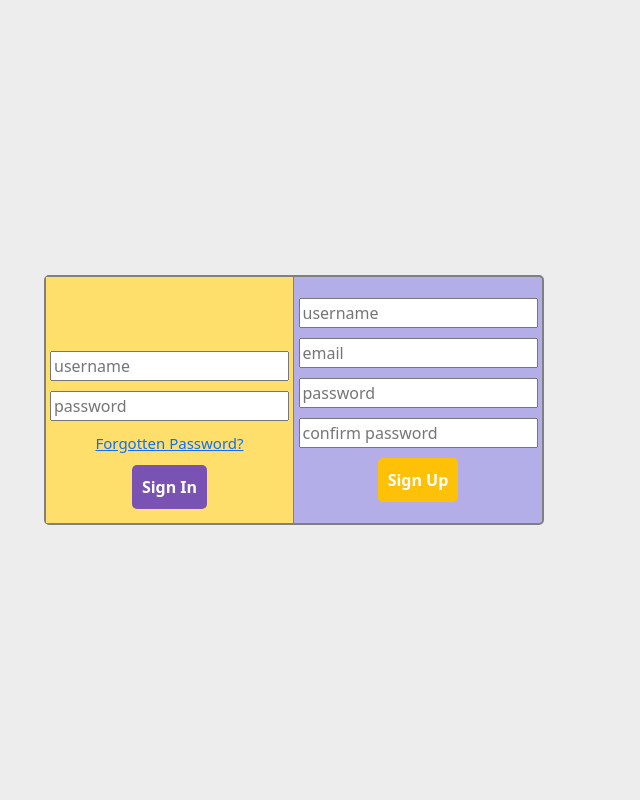
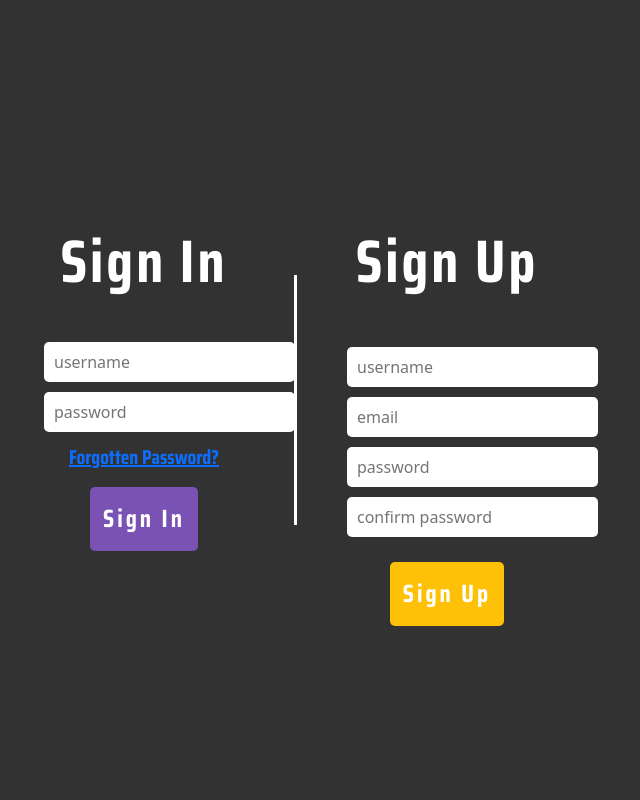
Before and after one commit to DM880/Chat, a Django app: page / in a window 1280 px wide. Shown: the whole page, without its empty margins (346-986 px from the left). Run offline with Django 3.2, Linux system fonts and the light colour scheme; some libraries are stand-ins or nearby versions.

Commit message:
sign frontend

```diff
--- a/src/chat_app/interfaces/appsite/static/css/sign.css
+++ b/src/chat_app/interfaces/appsite/static/css/sign.css
@@ -1,3 +1,6 @@
+@import url('https://fonts.googleapis.com/css2?family=Saira+Condensed:wght@700&display=swap');
+
+
 html, body {
   height: 100%;
 }
@@ -10,7 +13,27 @@ html {
 body {
   display: table-cell;
   vertical-align: middle;
-    background-color: #EDEDED;
+  background-color: #323232;
+}
+
+.line{
+  border-right:solid 3px;
+  height: 100%;
+  border-color: white;
+}
+
+.signin{
+  margin-top:-50px;
+  margin-right:50px;
+  margin-bottom:50px;
+}
+
+.sign-txt{
+  font-weight: bold;
+  color: white;
+  font-size: 60px;
+  font-family: 'Saira Condensed', sans-serif;
+  letter-spacing: 3px;
 }
 
 .phone{
@@ -21,48 +44,60 @@ body {
   display:flex;
   height: 250px;
   width: 500px;
-  border: solid 2px grey;
-  border-radius: 5px;
   text-align: center;
-  background-color: #B4AEE8;
 }
-
 .login-div{
   margin:30% auto;
   height: 50%;
   width:100%;
+  padding-right: 50px;
 }
 
 .create-div{
   width: 50%;
   align-items: center;
   margin:auto;
+  padding-left: 50px;
 }
 
 .center-login-div{
   width: 50%;
-  border-right: solid 1px grey;
   height:100%;
-  background-color: #FFDF6B;
+}
+
+.center-login-div h2{
+  margin-bottom: -30px;
 }
 
 input{
   margin-bottom: 10px;
+  border:none;
+  height: 40px;
+  padding: 10px;
+  border-radius: 5px;
 }
+
+.login-div input:focus{
+  outline: none !important;
+  box-shadow: 0 0 10px #7952B3;
+}
+
 
 button{
   border:solid transparent;
   font-weight: bold;
-  padding: 7px;
+  padding: 10px;
   transition: all 0.3s ease;
   color: white;
   border-radius: 5px;
-  cursor: pointer;
+  font-size: 25px;
+  margin-top: 15px;
+  font-family: 'Saira Condensed', sans-serif;
+  letter-spacing: 3px;
 }
 
 #btn-signin{
   background-color: #7952B3;
-  margin-top:10px;
 }
 
 #btn-signin:hover{
@@ -79,6 +114,11 @@ button{
   color: #FFC107;
   background-color: white;
   border-color: #FFC107;
+}
+
+.create-div input:focus{
+  outline: none !important;
+  box-shadow: 0 0 10px #FFC107;
 }
 
 @media (max-width:500px){
--- a/src/chat_app/interfaces/appsite/templates/sign.html
+++ b/src/chat_app/interfaces/appsite/templates/sign.html
@@ -12,19 +12,22 @@
 
 <div id="wrap-div" class="wrap">
   <div class="center-login-div">
+    <h2 class="sign-txt signin">Sign In</h2>
   <div class="login-div">
 <form action="{% url 'sign_in' %}" method="POST">
   {% csrf_token %}
   <input name="username" placeholder="username" required="true"></input>
   <input name="password" placeholder="password" type="password" required="true"></input>
   <br>
-  <a href="" style="font-size:15px;">Forgotten Password?</a>
+  <a href="" style="font-size:20px;font-family: 'Saira Condensed', sans-serif;">Forgotten Password?</a>
   <br>
   <button id="btn-signin" type="submit" title="Sign In">Sign In</button>
     </form>
   </div>
 </div>
+  <div class="line"></div>
   <div class="create-div">
+    <h2 style="margin-top:-50px;margin-bottom: 50px;" class="sign-txt">Sign Up</h2>
     <form action="{% url 'sign_up' %}" method="POST">
       {% csrf_token %}
       <input name="username_signup" placeholder="username" required="true"></input>
```
Lines whose indentation alone changed are shown as unchanged.
